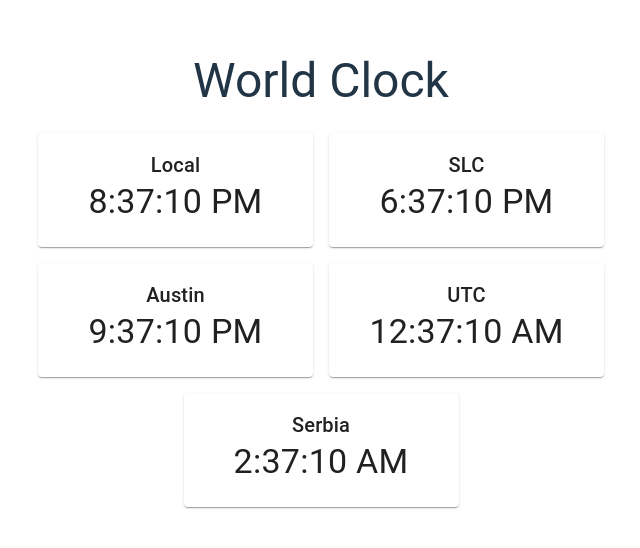
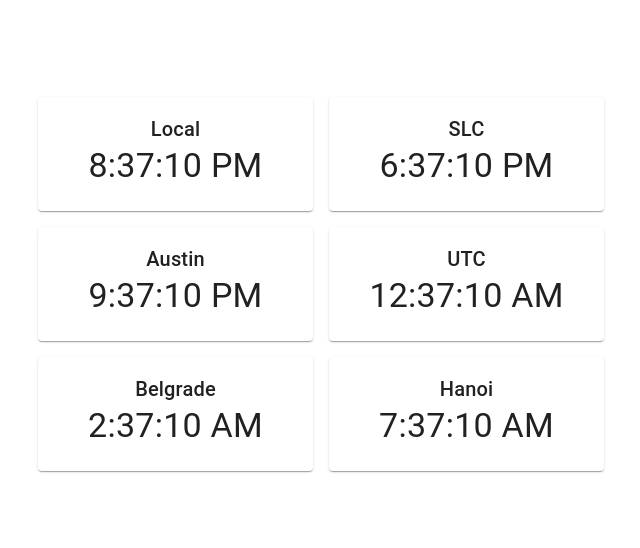
Before and after one commit to jason-callahan/CodeChallenge-WebApp, a React (Vite) app: page / in a window 1280 px wide. Shown: the part 132-680 px from the top of the page, without its empty margins (319-959 px from the left). Built offline with nearby package versions, Linux system fonts and the light colour scheme.

Commit message:
Update city list in App component; replace "Serbia" with "Belgrade" and add "Hanoi"

```diff
--- a/src/App.tsx
+++ b/src/App.tsx
@@ -7,7 +7,8 @@ const defaultCities = [
   { city: "SLC", offset: -2 },
   { city: "Austin", offset: 1 },
   { city: "UTC", offset: 4 },
-  { city: "Serbia", offset: 6 }
+  { city: "Belgrade", offset: 6 },
+  { city: "Hanoi", offset: 11 }
 ];
 
 function App() {
@@ -15,9 +16,6 @@ function App() {
 
   return (
     <Container maxWidth="md" sx={{ textAlign: "center", mt: 4 }}>
-      <Typography variant="h3" gutterBottom>
-        World Clock
-      </Typography>
       <Box display="flex" flexWrap="wrap" justifyContent="center">
         {cities.map((c) => (
           <CityTime key={c.city} city={c.city} offset={c.offset} />
```
